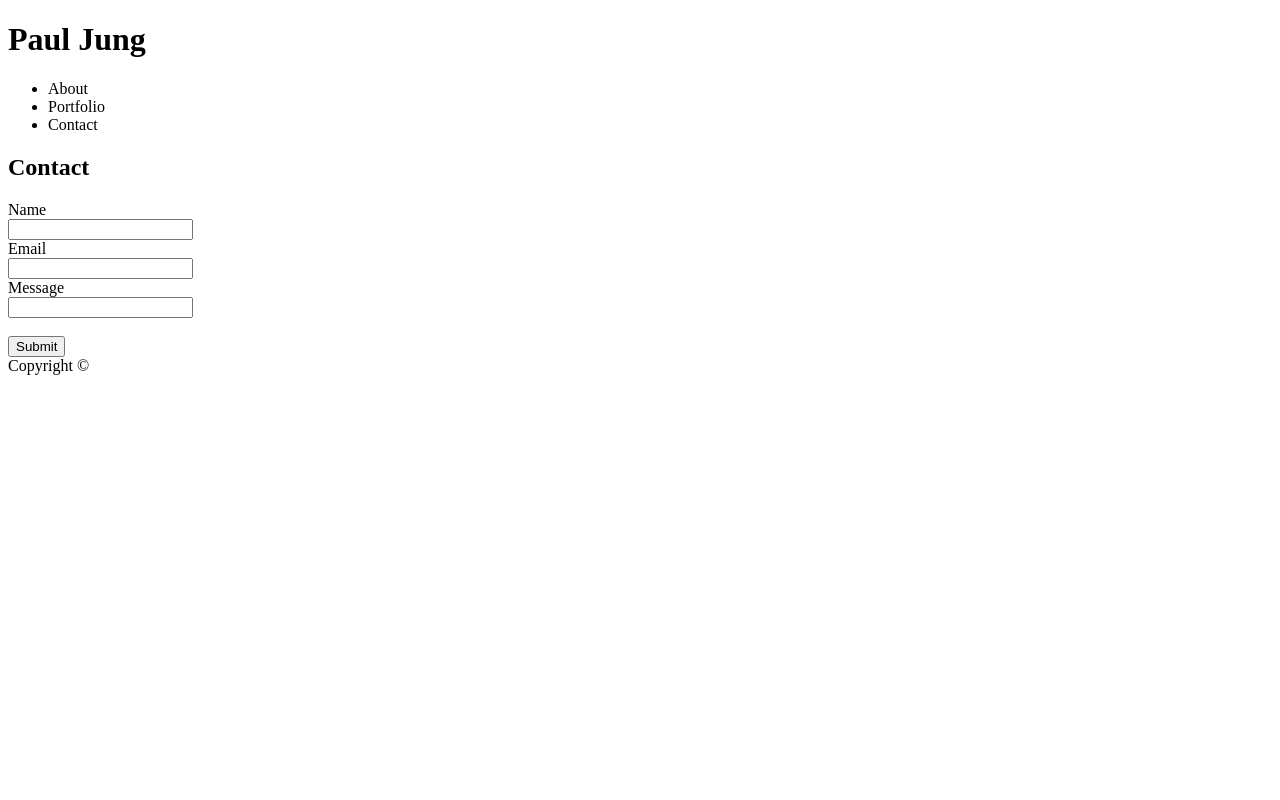
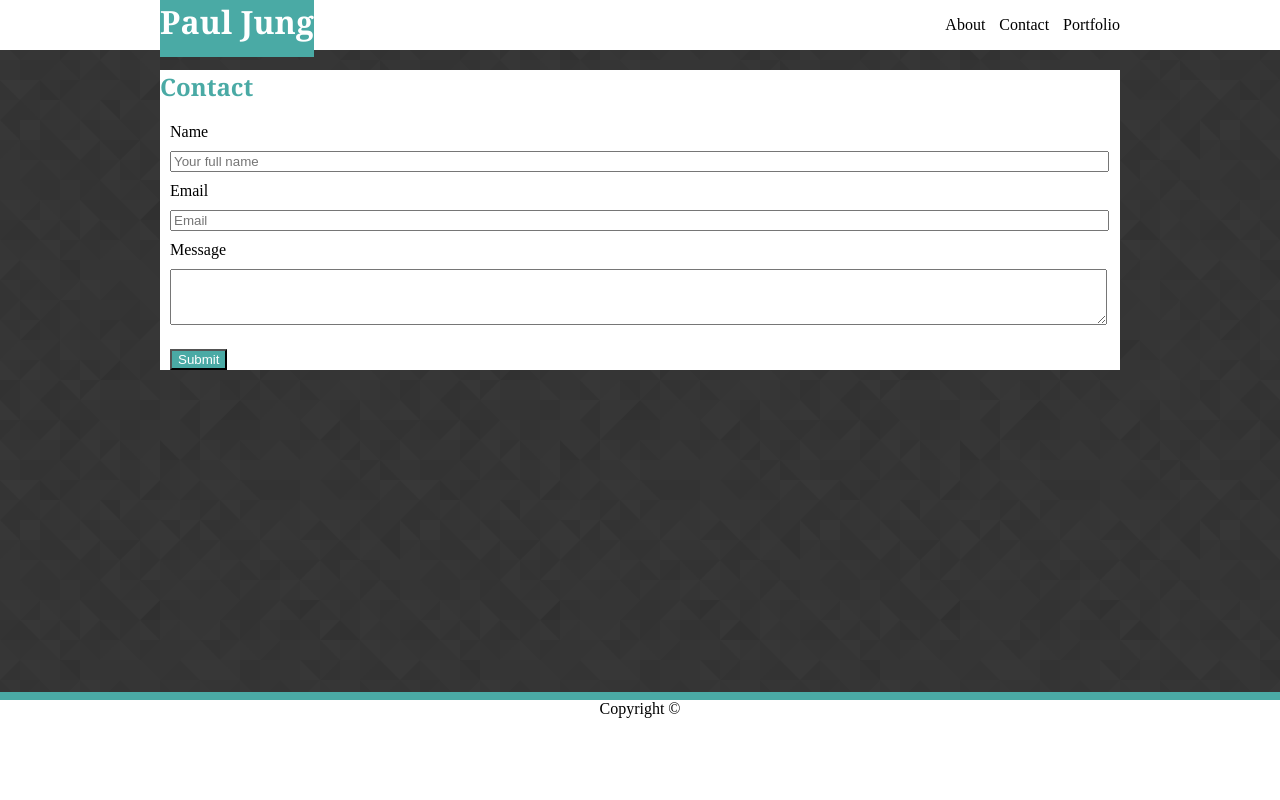
Before and after one commit to thejunglife/Basic-Portfolio, a plain HTML site: page contact.html in a window 1280 px wide. Drawn offline with Linux system fonts and the light colour scheme.

Commit message:
updated htmls

```diff
--- /dev/null
+++ b/assets/css/resetCss.css
@@ -0,0 +1,43 @@
+html, body, div, span, applet, object, iframe,
+h1, h2, h3, h4, h5, h6, p, blockquote, pre,
+a, abbr, acronym, address, big, cite, code,
+del, dfn, em, img, ins, kbd, q, s, samp,
+small, strike, strong, sub, sup, tt, var,
+b, u, i, center,
+dl, dt, dd, ol, ul, li,
+fieldset, form, label, legend,
+table, caption, tbody, tfoot, thead, tr, th, td,
+article, aside, canvas, details, embed,
+figure, figcaption, footer, header, hgroup,
+menu, nav, output, ruby, section, summary,
+time, mark, audio, video {
+	margin: 0;
+	padding: 0;
+	border: 0;
+	font-size: 100%;
+	font: inherit;
+	vertical-align: baseline;
+}
+/* HTML5 display-role reset for older browsers */
+article, aside, details, figcaption, figure,
+footer, header, hgroup, menu, nav, section {
+	display: block;
+}
+body {
+	line-height: 1;
+}
+ol, ul {
+	list-style: none;
+}
+blockquote, q {
+	quotes: none;
+}
+blockquote:before, blockquote:after,
+q:before, q:after {
+	content: '';
+	content: none;
+}
+table {
+	border-collapse: collapse;
+	border-spacing: 0;
+}
--- a/assets/css/style.css
+++ b/assets/css/style.css
@@ -0,0 +1,109 @@
+body {
+    margin: 0;
+    background-image: url(../images/prism.png);
+}
+
+.name {
+    margin: auto;
+    overflow: hidden;
+    padding: 0;
+    width: 960px;
+}
+
+.header {
+    background: white;
+}
+
+h1, h2 {
+    font-family: Georgia, 'Times New Roman', Times, serif;
+    color: #4aaaa5;
+}
+
+h1 {
+    background-color: #4aaaa5;
+    color: white;
+    margin: 0;
+    display: inline;
+    padding-bottom: 13.5px;
+}
+nav {
+    float: right;
+    color: black;
+    padding-left: 0;
+    margin-bottom: 0;
+}
+
+ul {
+    list-style: none;
+}
+
+a{
+    text-decoration: none;
+    color: black;
+    padding-left: 10px
+}
+
+li {
+    display: inline;
+}
+
+img {
+    width: 200px;
+    height: 200px;
+    float: left;
+
+}
+
+p {
+    font-family: Arial, Helvetica, sans-serif;
+
+}
+
+.area {
+    width: 960px;
+    background-color: white;
+    margin: auto;
+    height: 300px;
+}
+.footer {
+    position: fixed;
+    left: 0;
+    bottom: 0;
+    width: 100%;
+    text-align: center;
+    border-top: 8px solid #4aaaa5;
+   background-color: white;
+   height: 100px;
+
+}
+ .lower {
+     position: absolute;
+     bottom: left;
+ }
+
+ form {
+     width: auto
+ }
+
+ input {
+     width: 97%;
+     margin: 10px;
+ }
+
+ label {
+     margin: 10px;
+ }
+
+ textarea {
+     margin: 10px;
+     width: 97%;
+     height: 50px;
+ }
+
+ button {
+     margin: 10px;
+     color: white;
+     background-color: #4aaaa5;
+     text-align: center;
+     display: inline-block;
+ }
--- a/contact.html
+++ b/contact.html
@@ -3,40 +3,53 @@
 <head>
   <meta charset="UTF-8">
   <meta name="viewport" content="width=device-width, initial-scale=1.0">
-  <meta http-equiv="X-UA-Compatible" content="ie=edge">
+
  <!-- Changed to contact -->
   <title>Contact</title>
+  <link rel="stylesheet" href="assets/css/style.css">
 </head>
 <body>
-    <!-- Page name & navigation -->
-    <header>
-      <h1>Paul Jung</h1>
-
-      <!-- Need to add links to nav list -->
+  <div class="header">
+    <div class="name">
+      <!-- lower name to fit -->
+      <div class="lower">
+        <h1>Paul Jung</h1>
+      </div>
       <nav>
         <ul>
-          <li>About</li>
-          <li>Portfolio</li>
-          <li>Contact</li>
+          <li><a href="index.html">About</a></li>
+          <li><a href="contact.html">Contact</a></li>
+          <li><a href="portfolio.html">Portfolio</a></li>
         </ul>
+      </nav>
+    </div>
+  </div>
+<div class="area">
+    <h2>Contact</h2>
+    <!-- old style form... -->
+  <form>
+    <div>
+      <label>Name</label><br>
+      <input type="text" placeholder="Your full name">
+    </div>
+    <div>
+      <label>Email</label><br>
+      <input type="text" placeholder="Email">
+    <div>
+      <label>Message</label><br>
+      <textarea></textarea>
+    </div>
+    <div class="button">
+      <button type="submit">Submit</button>
+    </div>
+    </div>
+</div>
 
-      </nav>
-    </header>
 
-    <h2>Contact</h2>
-  <!-- Make form/need to update -->
-    <form>
-      Name<br>
-      <input type="text"><br>
-      Email<br>
-      <input type="text"><br>
-      Message<br>
-      <input type="text"><br>
-      <br>
-      <input type="submit" value="Submit">
-    </form>
 
-        <!-- Copyright added here for footer/make sticky folder!-->
-        <footer>Copyright &copy;</footer>
+<!-- add sticky footer -->
+<div class="footer">
+  <footer>Copyright &#169</footer>
+</div>
 </body>
 </html>
```
Also changed, not shown: index.html (+12 -12 lines), portfolio.html (+22 -29 lines), assets/images/prism.png (added).
